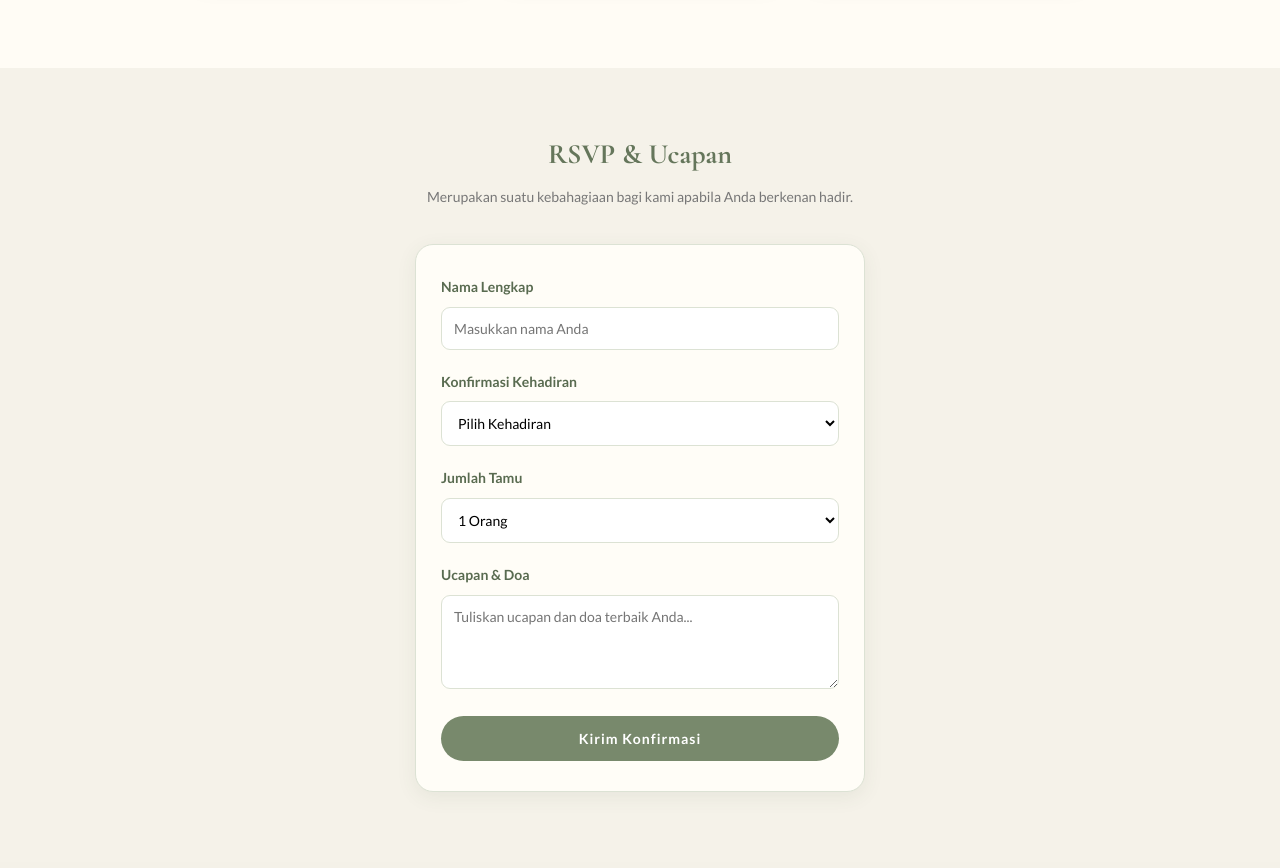
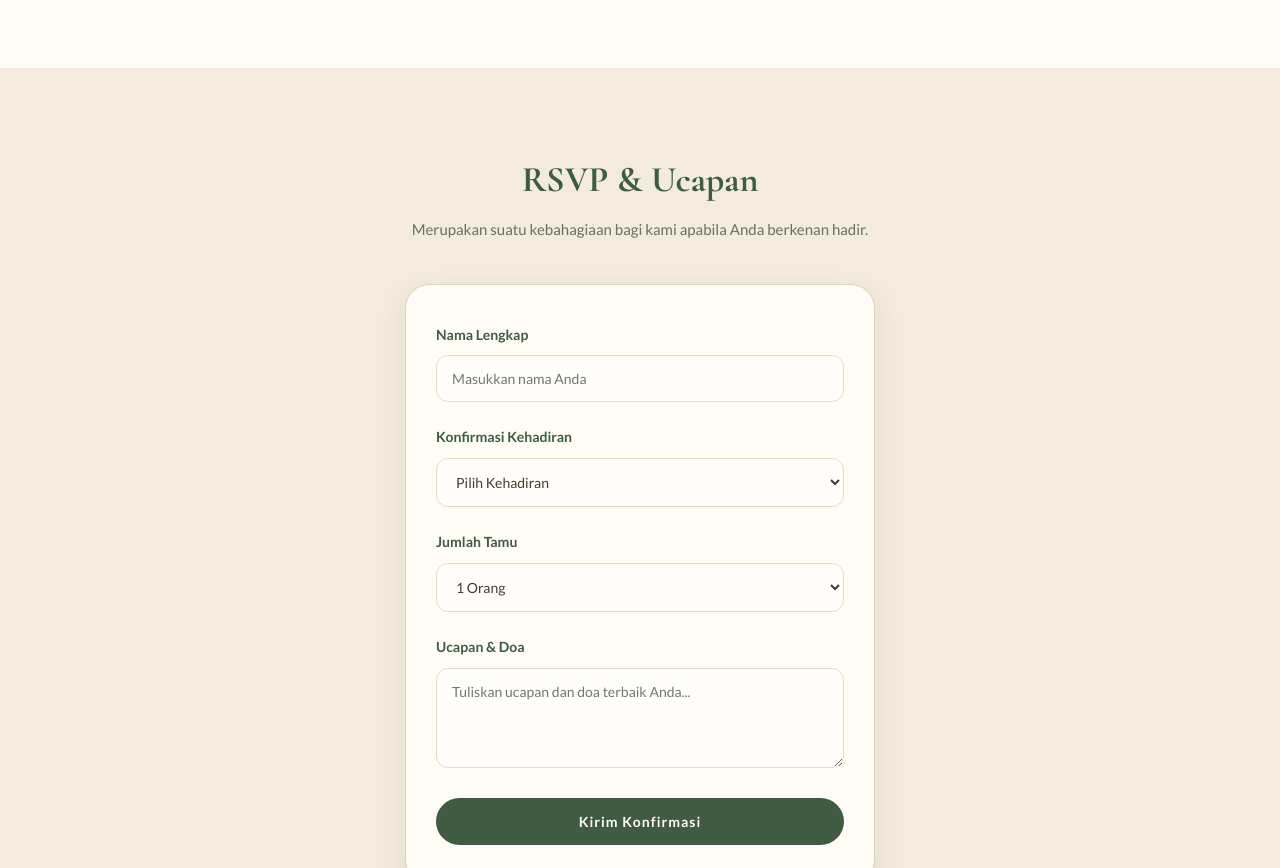
Before and after one commit to 01kimnara-commits/wedding-invitation, a plain HTML site: page index.html in a window 1280 px wide. Shown: the part 4740-5608 px from the top of the page. Drawn offline with nearby package versions, Linux system fonts and the light colour scheme.

Commit message:
ubah rsvp

```diff
--- a/style.css
+++ b/style.css
@@ -736,84 +736,116 @@ EVENT - PREMIUM STYLE
 }
 
 
+
 /* =========================
-   RSVP & UCAPAN
+   RSVP & UCAPAN PREMIUM
 ========================= */
 
 .rsvp {
-    padding: 70px 20px;
-    background: #f5f2e9;
+    padding: 90px 20px;
+    background: var(--cream);
     text-align: center;
 }
 
 .rsvp .section-title h2 {
-    color: #65765b;
-    font-size: 28px;
-    margin-bottom: 12px;
+    font-family: 'Cormorant Garamond', serif;
+    color: var(--sage-dark);
+    font-size: 36px;
+    margin-bottom: 14px;
 }
 
 .rsvp .section-title p {
-    color: #777;
-    font-size: 14px;
-    line-height: 1.8;
+    font-family: 'Lato', sans-serif;
+    color: #716B60;
+    font-size: 15px;
+    line-height: 1.9;
 }
 
 .rsvp-card {
-    max-width: 450px;
-    margin: 35px auto 0;
-    padding: 30px 25px;
-    background: #fffdf7;
-    border-radius: 18px;
-    border: 1px solid #dce2d4;
-    box-shadow: 0 5px 20px rgba(70, 85, 60, 0.08);
+    max-width: 470px;
+    margin: 40px auto 0;
+    padding: 38px 30px;
+    background: var(--ivory);
+    border-radius: 24px;
+    border: 1px solid rgba(184, 149, 93, .4);
+    box-shadow: 0 12px 30px rgba(64, 90, 67, .10);
     text-align: left;
 }
 
 .form-group {
-    margin-bottom: 20px;
+    margin-bottom: 23px;
 }
 
 .form-group label {
     display: block;
-    color: #596b50;
-    font-weight: bold;
+    color: var(--sage-dark);
+    font-family: 'Lato', sans-serif;
+    font-weight: 700;
     font-size: 14px;
-    margin-bottom: 8px;
+    margin-bottom: 9px;
 }
 
 .form-group input,
 .form-group select,
 .form-group textarea {
     width: 100%;
-    padding: 12px;
-    border: 1px solid #dce2d4;
-    border-radius: 9px;
-    background: #fff;
-    font-family: inherit;
+    padding: 14px 15px;
+    border: 1px solid #DEDCCF;
+    border-radius: 12px;
+    background: #FFFEFA;
+    color: #403D35;
+    font-family: 'Lato', sans-serif;
     font-size: 14px;
     box-sizing: border-box;
     outline: none;
+    transition: all .3s ease;
 }
 
 .form-group input:focus,
 .form-group select:focus,
 .form-group textarea:focus {
-    border-color: #78896c;
+    border-color: var(--sage);
+    box-shadow: 0 0 0 3px rgba(113, 137, 107, .12);
+}
+
+.form-group textarea {
+    min-height: 100px;
+    resize: vertical;
 }
 
 .rsvp-button {
     width: 100%;
-    padding: 14px;
+    padding: 15px;
     border: none;
     border-radius: 30px;
-    background: #78896c;
-    color: white;
+    background: var(--sage-dark);
+    color: var(--ivory);
+    font-family: 'Lato', sans-serif;
     font-size: 14px;
+    font-weight: 700;
+    letter-spacing: 1px;
     cursor: pointer;
+    transition: all .35s ease;
 }
 
 .rsvp-button:hover {
-    background: #596b50;
+    background: var(--sage);
+    transform: translateY(-3px);
+    box-shadow: 0 8px 20px rgba(64, 90, 67, .18);
+}
+
+@media (max-width: 600px) {
+    .rsvp {
+        padding: 70px 15px;
+    }
+
+    .rsvp-card {
+        padding: 28px 20px;
+    }
+
+    .rsvp .section-title h2 {
+        font-size: 32px;
+    }
 }
 
 /* WEDDING GIFT */
```
